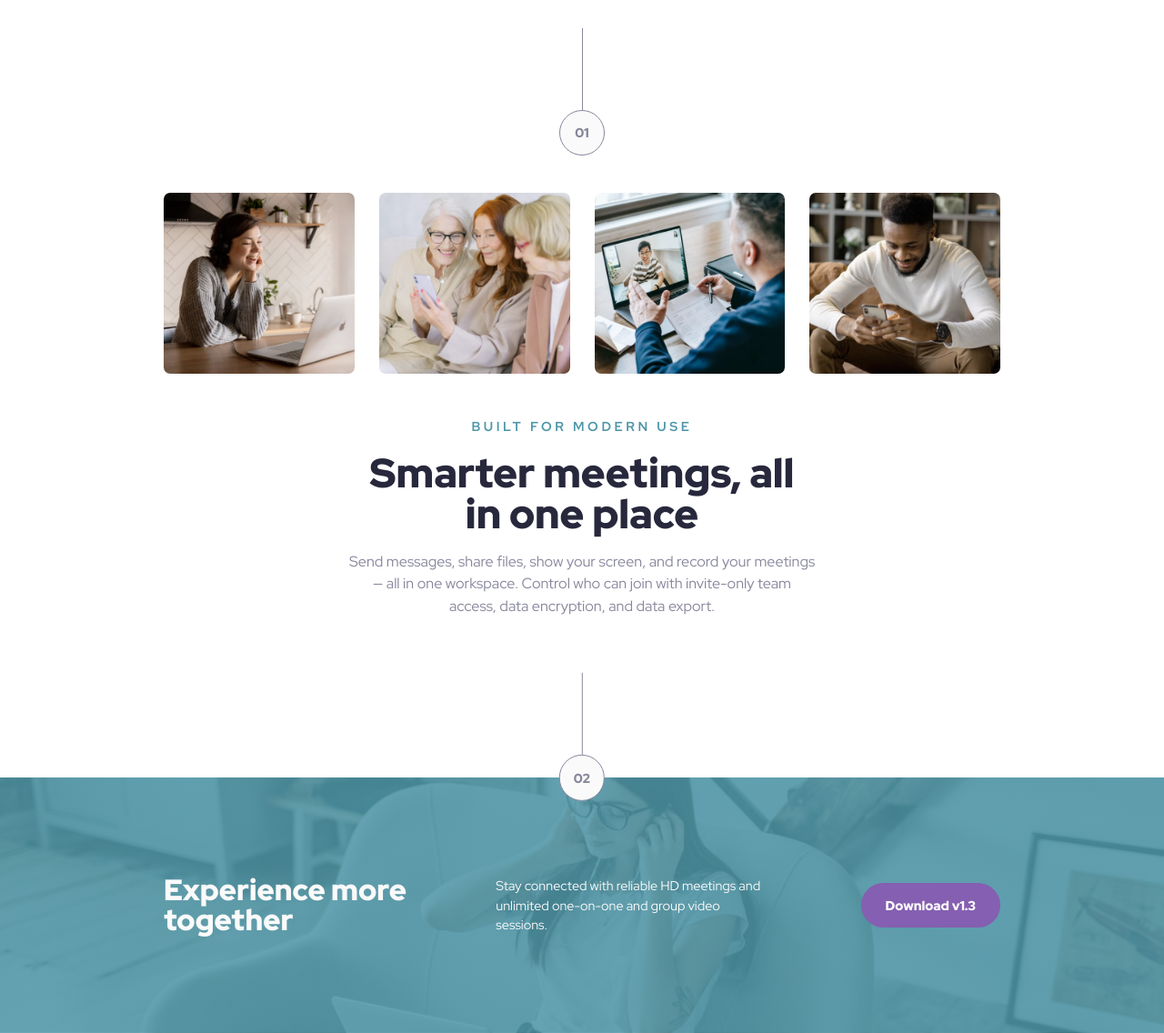
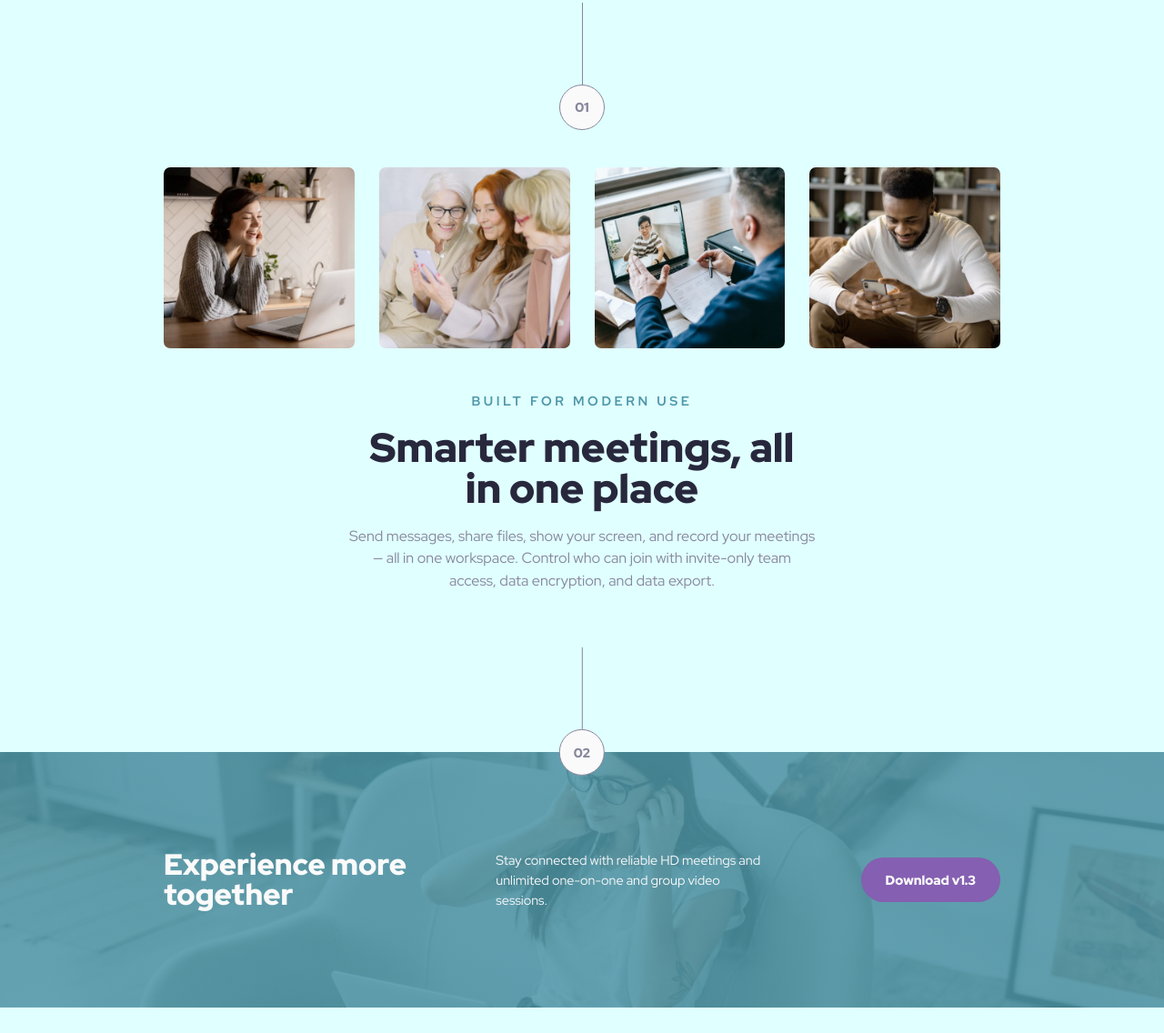
Before and after one commit to DeraTheOz/Meet-Landing-Page, a plain HTML site: page index.html in a window 1280 px wide. Shown: the part 661-1797 px from the top of the page at 91% size. After the commit the page ends 1769 px from the top, so only its background shows below. Drawn offline with Linux system fonts and the light colour scheme.

Commit message:
update code

```diff
--- a/css/style.css
+++ b/css/style.css
@@ -39,11 +39,12 @@ body {
 	line-height: 1.5;
 	height: 100svh;
 	color: var(--grey);
+	background-color: lightcyan;
 }
 
 /*************** HEADER ***************/
 .header {
-	max-width: 144rem;
+	/* max-width: 144rem; */
 	padding: 4.5rem 0;
 	margin-bottom: 4.6rem;
 	display: flex;
@@ -58,9 +59,10 @@ body {
 }
 
 .grid {
-	max-width: 144rem;
+	/* max-width: 144rem; */
 	display: grid;
-	grid-template-columns: repeat(3, 1fr);
+	/* grid-template-columns: repeat(3, 1fr); */
+	grid-template-columns: 1.5fr 2fr 1.5fr;
 	align-items: center;
 	gap: 4rem;
 }
--- a/index.html
+++ b/index.html
@@ -113,7 +113,7 @@
 
 				<div class="features">
 					<div class="features__width">
-						<h5 class="features__label">Built for modern use</h5>
+						<h3 class="features__label">Built for modern use</h3>
 
 						<h2 class="features__tittle">
 							Smarter meetings, all in one place
@@ -133,7 +133,7 @@
 		<!-- FOOTER -->
 		<footer class="footer">
 			<div class="footer__container">
-				<h3 class="footer__tittle">Experience more together</h3>
+				<h2 class="footer__tittle">Experience more together</h2>
 				<p class="footer__description">
 					Stay connected with reliable HD meetings and unlimited
 					one-on-one and group video sessions.
```
